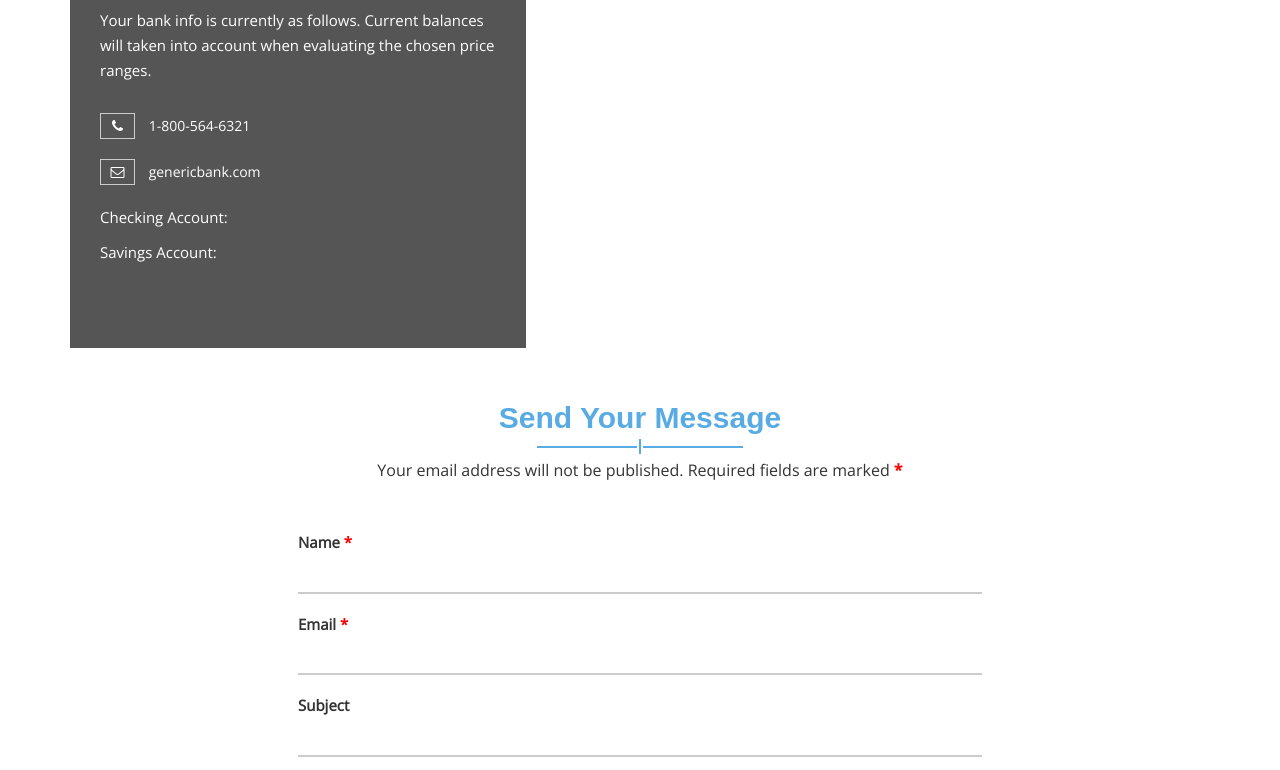
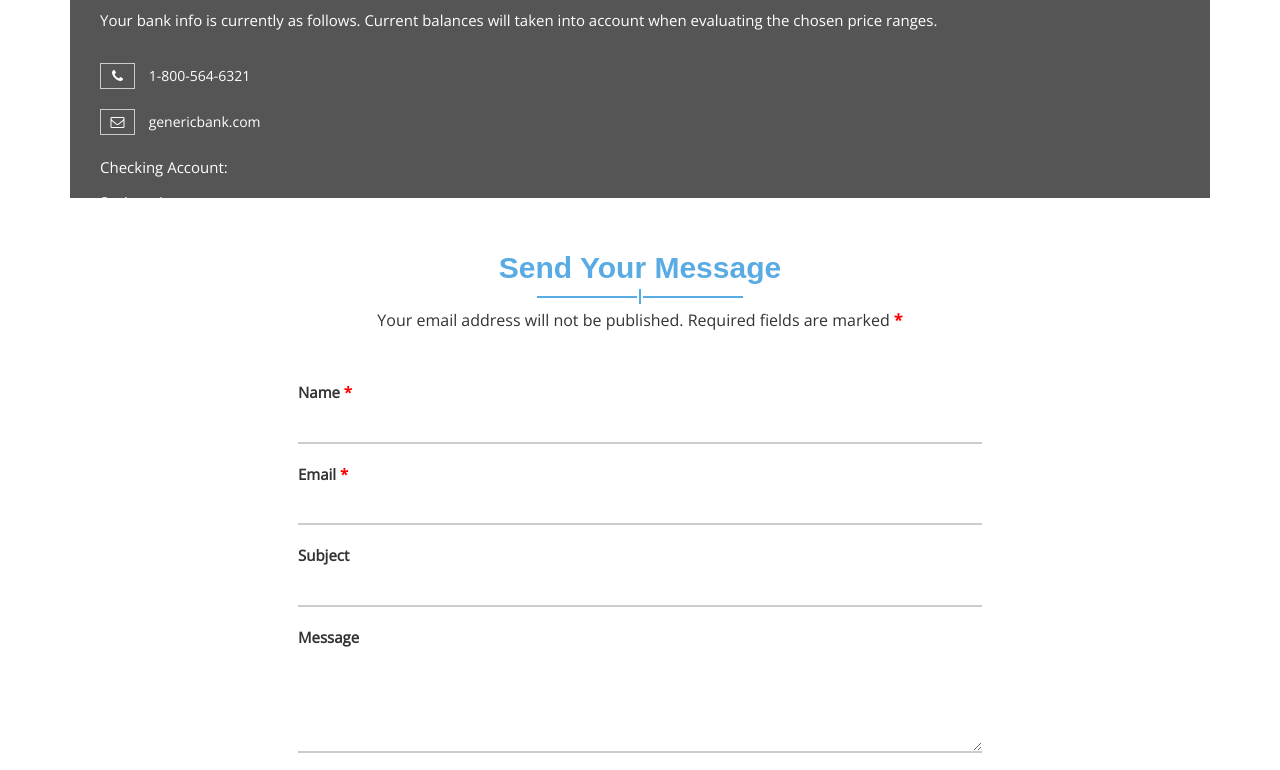
Before and after one commit to goelp14/Hackillinois-Front-End, a website: page UI/profiledetails.html in a window 1280 px wide. Shown: the part 552-1322 px from the top of the page. Drawn offline with nearby package versions, Linux system fonts and the light colour scheme.

Commit message:
input layout changes

```diff
--- a/UI/styles/style.css
+++ b/UI/styles/style.css
@@ -2167,12 +2167,12 @@ img {
   width: 60%;
 }
 #aa-contact .aa-contact-area .aa-contact-top .aa-contact-top-right {
-  background-color: #555;
-  display: inline;
-  float: left;
-  height: 450px;
+  background-color: rgb(85, 85, 85);
+  display: inline;
+  float: left;
+  height: 300px;
   padding: 50px 30px;
-  width: 40%;
+  width: 100%;
 }
 #aa-contact .aa-contact-area .aa-contact-top .aa-contact-top-right h2 {
   color: #fff;
```
